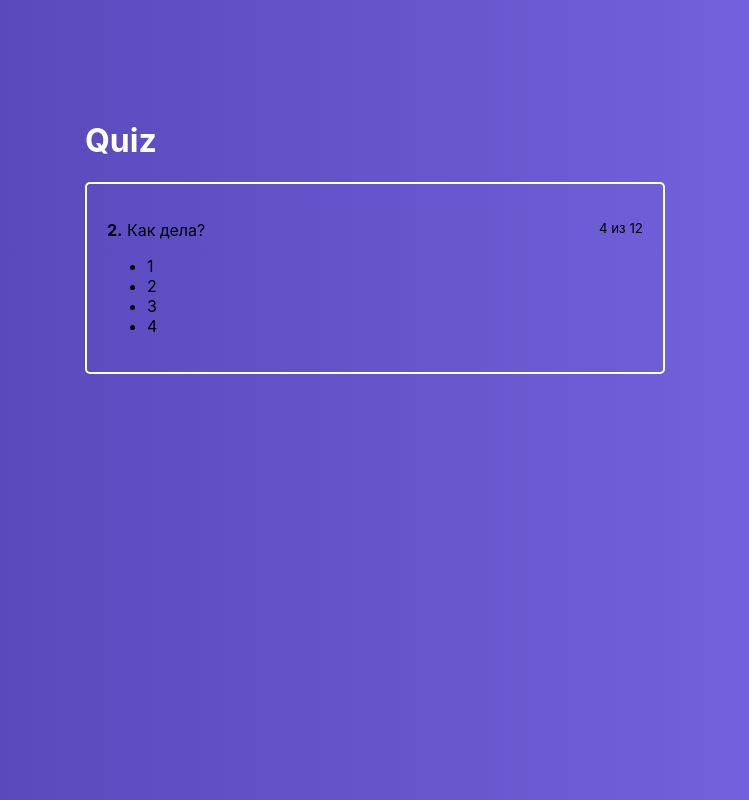
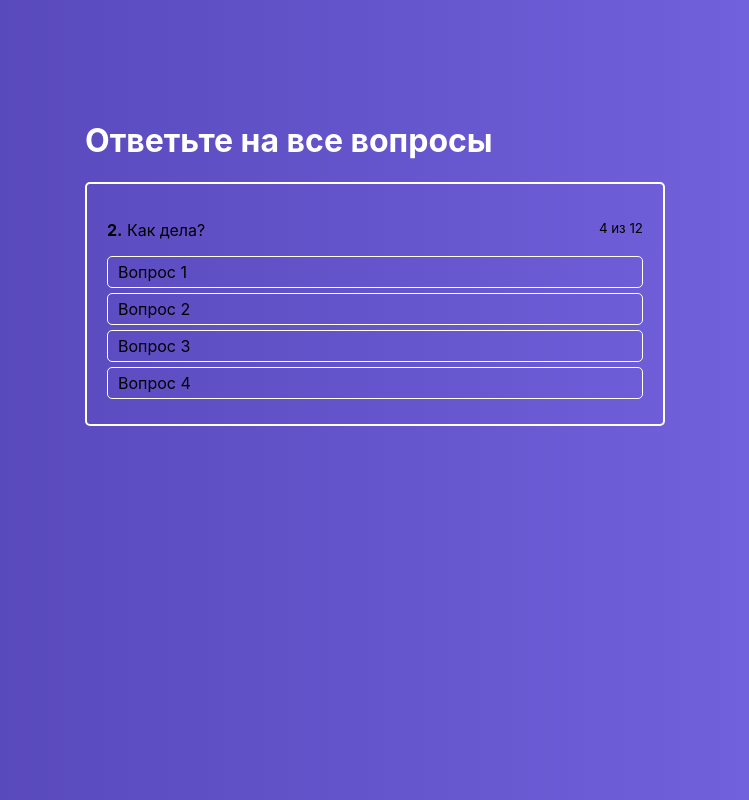
Before and after one commit to sergey87chuvasov/react-project-8, a React (Create React App) app: page / in a window 1280 px wide. Shown: the whole page, without its empty margins (265-1014 px from the left). Built offline with nearby package versions, Linux system fonts and the light colour scheme; the HTML template or start-up script is replaced by a standard one.

Commit message:
added a list of questions

```diff
--- a/src/components/ActiveQuiz/ActiveQuiz.js
+++ b/src/components/ActiveQuiz/ActiveQuiz.js
@@ -1,5 +1,6 @@
 import React from 'react';
 import classes from './ActiveQuiz.module.css';
+import AnswerList from './AnswersList/AnswersList';
 
 const ActiveQuiz = (props) => {
   return (
@@ -10,12 +11,7 @@
         </span>
         <small> 4 из 12</small>
       </p>
-      <ul>
-        <li>1</li>
-        <li>2</li>
-        <li>3</li>
-        <li>4</li>
-      </ul>
+      <AnswerList answers={props.answers} />
     </div>
   );
 };
--- /dev/null
+++ b/src/components/ActiveQuiz/AnswersList/AnswerItem/AnswerItem.js
@@ -0,0 +1,8 @@
+import React from 'react';
+import classes from './AnswerItem.module.css';
+
+const AnswerItem = (props) => {
+  return <li className={classes.AnswerItem}>{props.answer.text}</li>;
+};
+
+export default AnswerItem;
--- /dev/null
+++ b/src/components/ActiveQuiz/AnswersList/AnswerItem/AnswerItem.module.css
@@ -0,0 +1,12 @@
+.AnswerItem {
+  border: 1px solid #fff;
+  border-radius: 5px;
+  padding: 5px 10px;
+  margin-bottom: 5px;
+  cursor: pointer;
+}
+
+.AnswerItem:hover {
+  background: rgba(255, 255, 255, 0.2);
+  transition: background 0.3s ease-in-out;
+}
--- /dev/null
+++ b/src/components/ActiveQuiz/AnswersList/AnswersList.js
@@ -0,0 +1,16 @@
+import React from 'react';
+import classes from './AnswersList.module.css';
+import AnswerItem from './AnswerItem/AnswerItem';
+
+const AnswerList = (props) => {
+  return (
+    <ul className={classes.AnswerList}>
+      {/*get from props array with answers to the question */}
+      {props.answers.map((answer, index) => {
+        return <AnswerItem key={index} answer={answer} />;
+      })}
+    </ul>
+  );
+};
+
+export default AnswerList;
--- /dev/null
+++ b/src/components/ActiveQuiz/AnswersList/AnswersList.module.css
@@ -0,0 +1,5 @@
+.AnswerList {
+  list-style: none;
+  margin: 0;
+  padding: 0;
+}
--- a/src/containers/Quiz/Quiz.js
+++ b/src/containers/Quiz/Quiz.js
@@ -4,15 +4,24 @@
 
 class Quiz extends Component {
   state = {
-    quiz: [],
+    quiz: [
+      {
+        answers: [
+          { text: 'Вопрос 1' },
+          { text: 'Вопрос 2' },
+          { text: 'Вопрос 3' },
+          { text: 'Вопрос 4' },
+        ],
+      },
+    ],
   };
 
   render() {
     return (
       <div className={classes.Quiz}>
         <div className={classes.QuizWrapper}>
-          <h1>Quiz</h1>
-          <ActiveQuiz />
+          <h1>Ответьте на все вопросы</h1>
+          <ActiveQuiz answers={this.state.quiz[0].answers} />
         </div>
       </div>
     );
```
